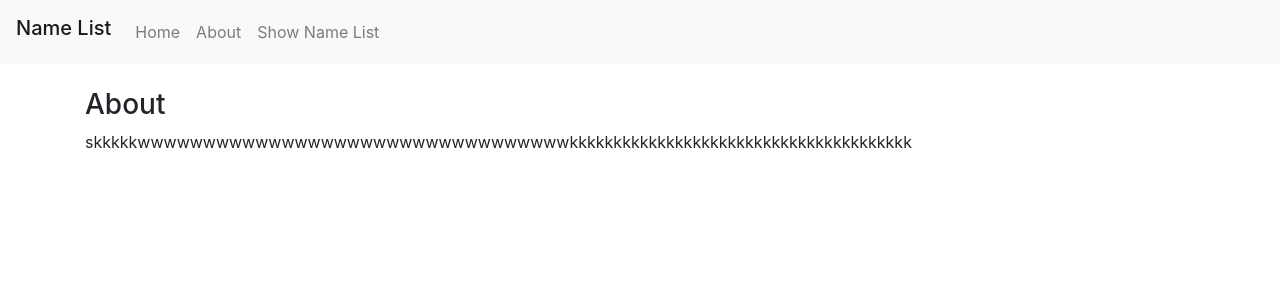
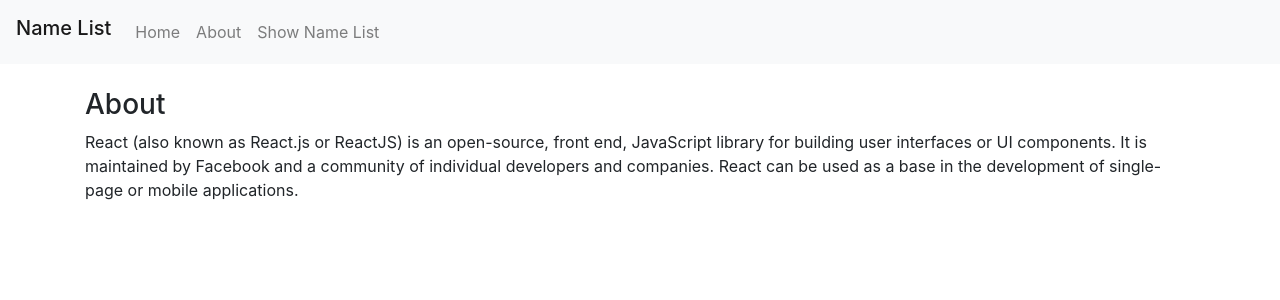
Before and after one commit to udaravimukthi/React-Js-demo, a React (Create React App) app: page /about in a window 1280 px wide. Shown: the top 300 px of the page. Built offline with nearby package versions, Linux system fonts and the light colour scheme.

Commit message:
Chages some lines

```diff
--- a/src/components/pages/About/About.jsx
+++ b/src/components/pages/About/About.jsx
@@ -5,7 +5,7 @@ function About(){
         <React.Fragment>
             <div className="container mt-4">
                 <h3>About</h3>
-                <p>skkkkkwwwwwwwwwwwwwwwwwwwwwwwwwwwwwwwwwkkkkkkkkkkkkkkkkkkkkkkkkkkkkkkkkkkkkkkk</p>
+                <p>React (also known as React.js or ReactJS) is an open-source, front end, JavaScript library for building user interfaces or UI components. It is maintained by Facebook and a community of individual developers and companies. React can be used as a base in the development of single-page or mobile applications.</p>
             </div>
         </React.Fragment>
     );
```
